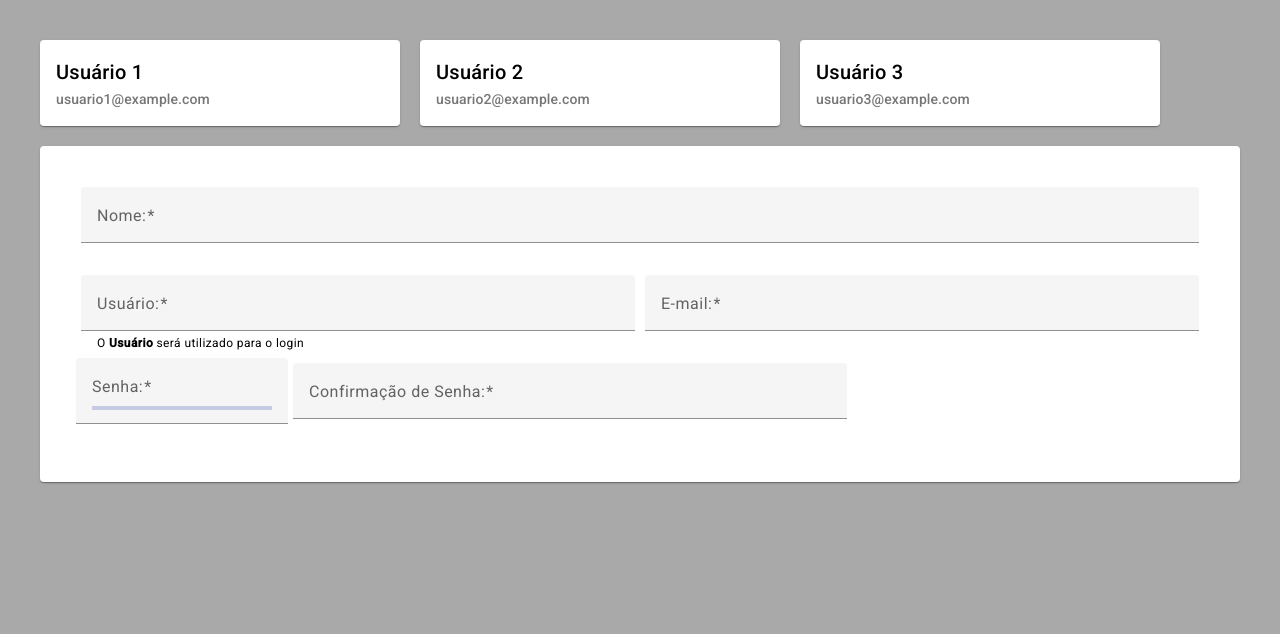
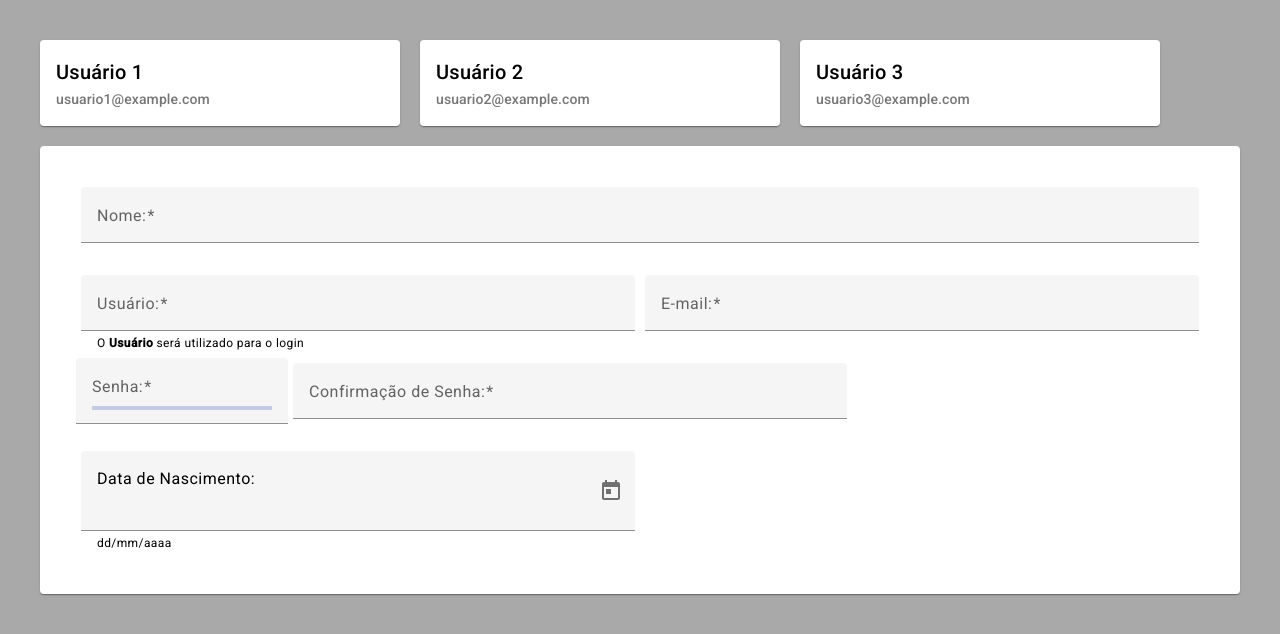
Before and after one commit to heberGustavo/cadastros-usuarios, an Angular app: page / in a window 1280 px wide. Shown: the top 634 px of the page. Built offline with nearby package versions, Linux system fonts and the light colour scheme.

Commit message:
Criação do Campo de Data de Nascimento

```diff
--- a/src/app/angular-material.module.ts
+++ b/src/app/angular-material.module.ts
@@ -3,7 +3,9 @@
 import { MatCardModule } from '@angular/material/card';
 import { MatInputModule } from '@angular/material/input';
 import { MatButtonModule } from '@angular/material/button';
+import { MatNativeDateModule } from '@angular/material/core';
 import { MatFormFieldModule } from '@angular/material/form-field';
+import { MatDatepickerModule } from '@angular/material/datepicker';
 import { MatProgressBarModule } from '@angular/material/progress-bar';
 
 @NgModule({
@@ -13,6 +15,7 @@
         MatFormFieldModule,
         MatInputModule,
         MatProgressBarModule,
+        MatNativeDateModule,
     ],
     exports: [
         MatCardModule,
@@ -20,6 +23,7 @@
         MatFormFieldModule,
         MatInputModule,
         MatProgressBarModule,
+        MatDatepickerModule,
     ],
 })
 export class AngularMaterialModule { }
--- a/src/app/app.module.ts
+++ b/src/app/app.module.ts
@@ -5,6 +5,7 @@
 import { AppComponent } from './app.component';
 import { ComponentsModule } from './components/components.module';
 import { BrowserAnimationsModule } from '@angular/platform-browser/animations';
+import { MAT_DATE_LOCALE } from '@angular/material/core';
 
 @NgModule({
   declarations: [
@@ -16,7 +17,9 @@
     ComponentsModule,
     HttpClientModule,
   ],
-  providers: [],
+  providers: [
+    { provide: MAT_DATE_LOCALE, useValue: 'pt-BR' }
+  ],
   bootstrap: [AppComponent]
 })
 export class AppModule { }
--- a/src/app/components/user-form/user-form.component.html
+++ b/src/app/components/user-form/user-form.component.html
@@ -96,6 +96,30 @@
                     </mat-error>
                 </mat-form-field>
             </div>
+            <div class="user-form__row">
+                <mat-form-field class="user-form__item user-form__item-50">
+                    <label>Data de Nascimento:</label>
+                    <input
+                        name="dataNascimento"
+                        matInput
+                        [matDatepicker]="picker"
+                        [min]="minDate"
+                        [max]="maxDate"
+                        ngModel
+                        readonly
+                        required
+                    />
+                    <mat-datepicker-toggle matIconSuffix [for]="picker"></mat-datepicker-toggle>
+                    <mat-datepicker #picker>
+                        <mat-datepicker-actions>
+                            <button mat-button matDatepickerCancel>Cancelar</button>
+                            <button mat-raised-button color="primary" matDatepickerApply>Confirmar</button>
+                        </mat-datepicker-actions>
+                    </mat-datepicker>
+                    <mat-hint>dd/mm/aaaa</mat-hint>
+                    <mat-error>A <strong>Data de Nascimento</strong> é obrigatória</mat-error>
+                </mat-form-field>
+            </div>
         </form>
     </mat-card-content>
 </mat-card>
--- a/src/app/components/user-form/user-form.component.ts
+++ b/src/app/components/user-form/user-form.component.ts
@@ -11,12 +11,15 @@
 })
 export class UserFormComponent implements OnInit, OnChanges {
   passwordStrengthValue: number = 0;
+  minDate: Date | null = null;
+  maxDate: Date | null = null;
 
   @Input() genresList: GenresListResponse = [];
   @Input() statesList: BrasilianStateListResponse = [];
   @Input() userSelected: IUser = {} as IUser;
 
   ngOnInit() { //Executa apenas 1x quando o component é carregado
+    this.setMinAndMaxDate();
   }
 
   ngOnChanges(changes: SimpleChanges) { //Executa quando tem mudança nos valores
@@ -33,4 +36,9 @@
   private controlProgressBarPassword() {
     this.passwordStrengthValue = getPasswordStrengthValue(this.userSelected.password);
   }
+
+  private setMinAndMaxDate(){
+    this.minDate = new Date(new Date().getFullYear() - 100, 0, 1);
+    this.maxDate = new Date();
+  }
 }
```
